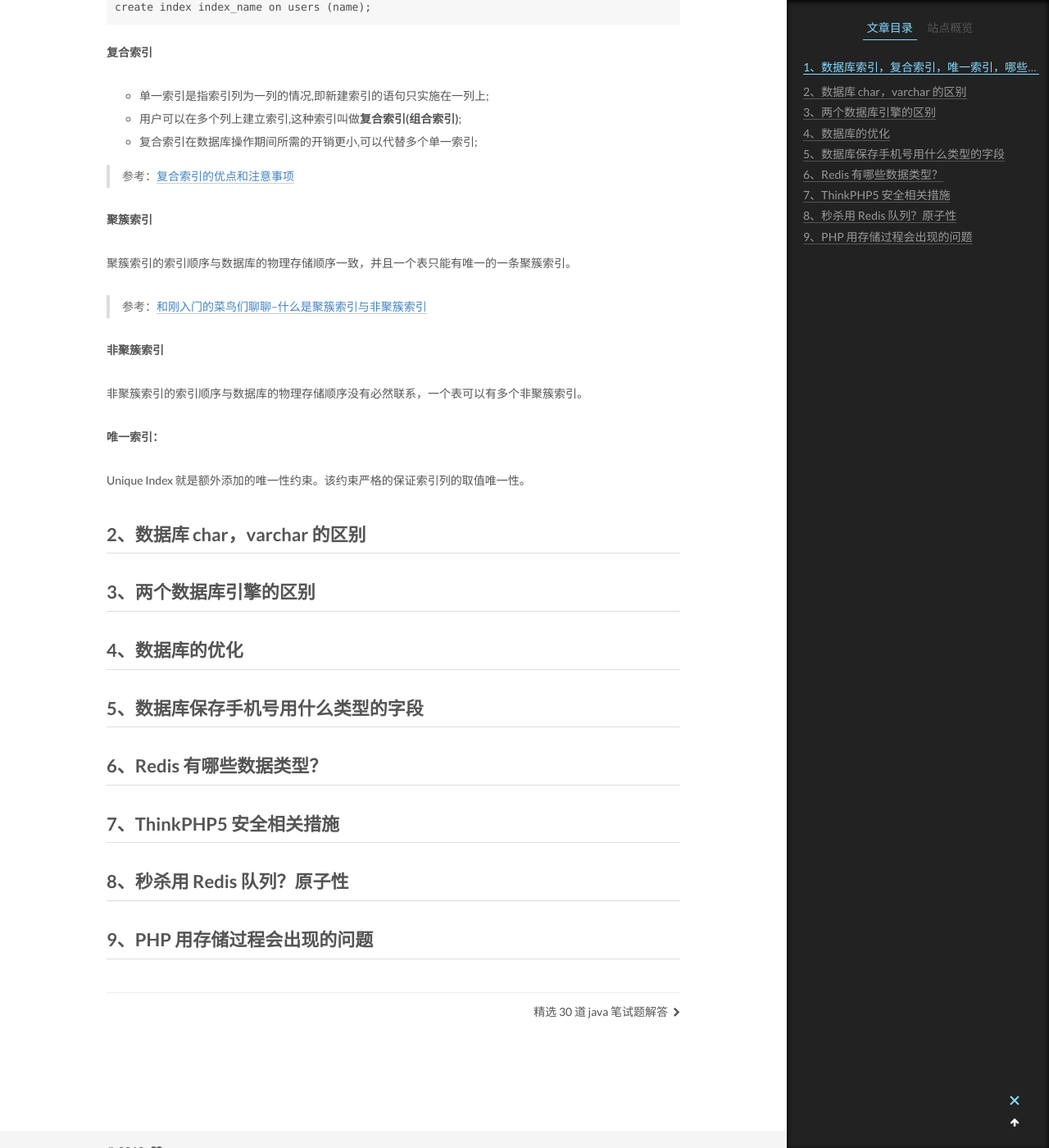
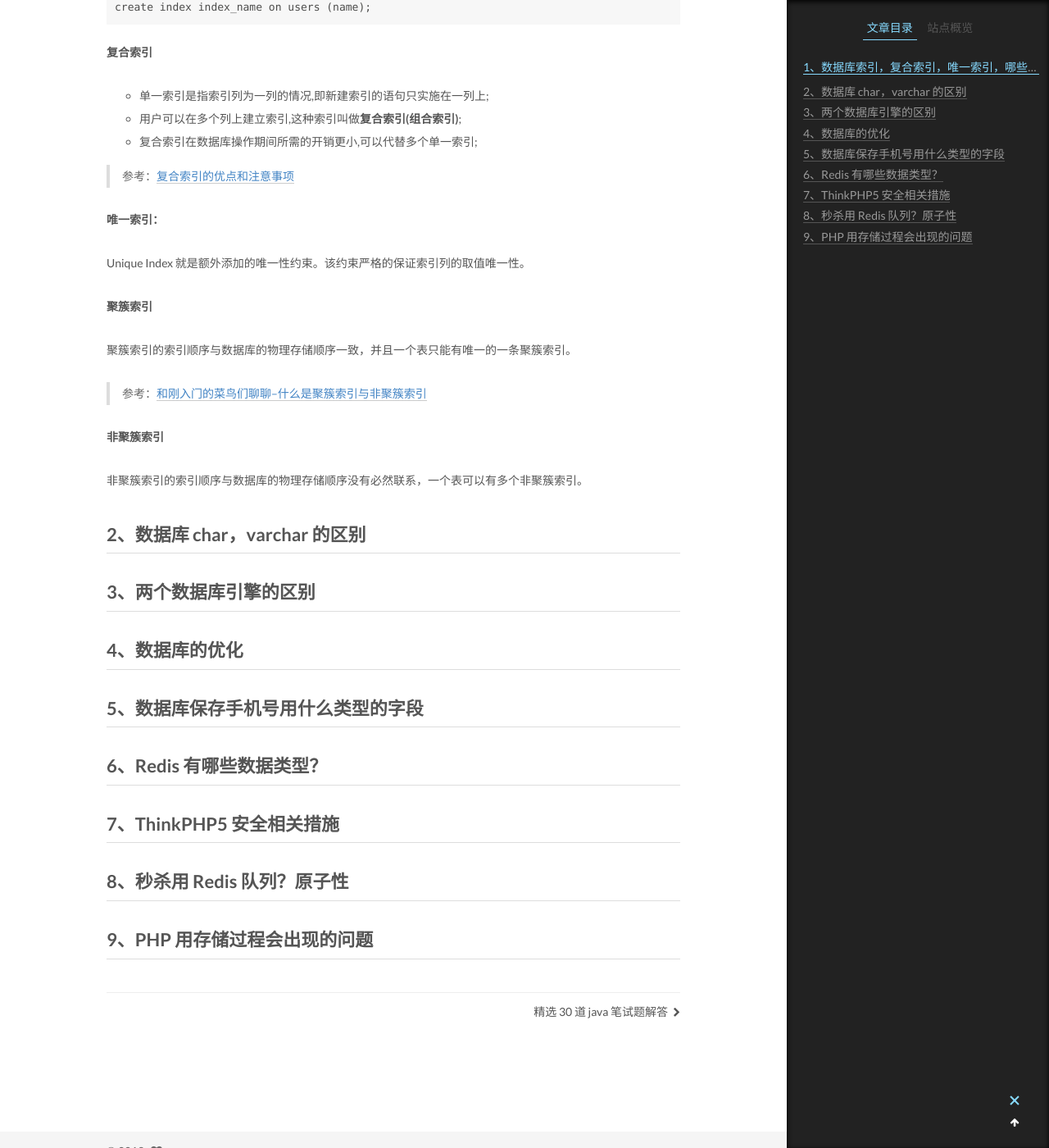
Before and after one commit to nnngu/LearningNotes, a Jekyll site: the page built from _posts/2018-06-05-PHP 面试题收集.md, in a window 1280 px wide and 1400 px high, scrolled down 520 px. Shown: the whole window at 82% size. Built offline with Jekyll 4.4.1, drawn with Linux system fonts in a browser that asks for light colours; part of the change alters nothing that is shown.

```diff
--- a/_posts/2018-06-05-PHP 面试题收集.md
+++ b/_posts/2018-06-05-PHP 面试题收集.md
@@ -21,6 +21,10 @@ create index index_name on users (name);
 
 > 参考：[复合索引的优点和注意事项](https://www.cnblogs.com/summer0space/p/7247778.html)
 
+**唯一索引：**
+
+Unique Index 就是额外添加的唯一性约束。该约束严格的保证索引列的取值唯一性。
+
 **聚簇索引**
 
 聚簇索引的索引顺序与数据库的物理存储顺序一致，并且一个表只能有唯一的一条聚簇索引。
@@ -31,9 +35,7 @@ create index index_name on users (name);
 
 非聚簇索引的索引顺序与数据库的物理存储顺序没有必然联系，一个表可以有多个非聚簇索引。
 
-**唯一索引：**
 
-Unique Index 就是额外添加的唯一性约束。该约束严格的保证索引列的取值唯一性。
 
 
 
```
